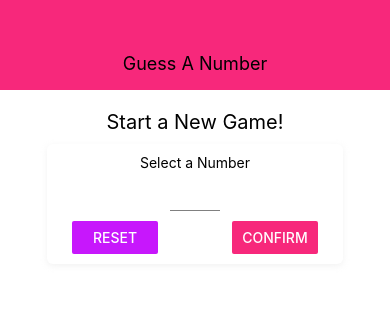
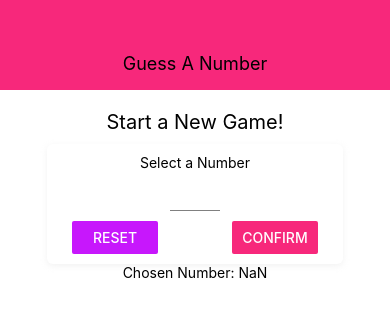
Before and after one commit to faisalhatila/react-native-num-guess-app, a React Native app: screen / in a window 390 px wide. Both pictures are taken after a click on the button "CONFIRM". Shown: the top 316 px of the page. Built offline with nearby package versions, Linux system fonts and the light colour scheme.

Commit message:
confirm input handler func created

```diff
--- a/screens/startgamescreen/index.js
+++ b/screens/startgamescreen/index.js
@@ -12,12 +12,28 @@ import { Card, Input } from "../../components";
 import Colors from "../../constants/colors";
 const StartGameScreen = () => {
   const [enteredValue, setEnteredValue] = useState("");
+  const [confirmed, setConfirmed] = useState(false);
+  const [selectedNumber, setSelectedNumber] = useState();
   const numberInputHandler = (inputText) => {
     setEnteredValue(inputText.replace(/[^0-9]/g), "");
   };
   const resetInputHandler = () => {
     setEnteredValue("");
+    setConfirmed(false);
   };
+  const confirmInputHandler = () => {
+    const choosenNumber = parseInt(enteredValue);
+    if (choosenNumber === NaN || choosenNumber <= 0 || choosenNumber > 99)
+      return;
+    setConfirmed(true);
+    setSelectedNumber(choosenNumber);
+    setEnteredValue("");
+  };
+  let confirmedOutput;
+  if (confirmed) {
+    confirmedOutput = <Text>Chosen Number: {selectedNumber}</Text>;
+  }
+
   return (
     <TouchableWithoutFeedback
       onPress={() => {
@@ -49,12 +65,13 @@ const StartGameScreen = () => {
             <View style={styles.buttonWrapperView}>
               <Button
                 title="Confirm"
-                onPress={() => {}}
+                onPress={confirmInputHandler}
                 color={Colors.primaryColor}
               />
             </View>
           </View>
         </Card>
+        {confirmedOutput}
       </View>
     </TouchableWithoutFeedback>
   );
```
